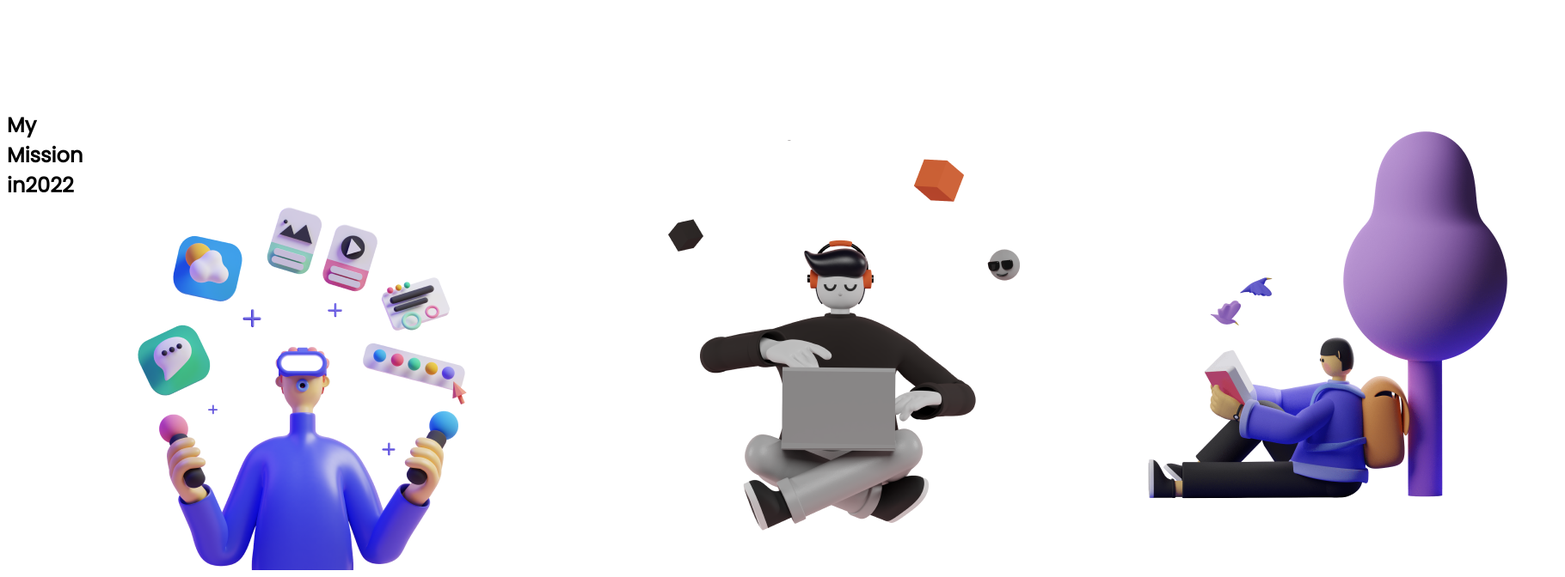
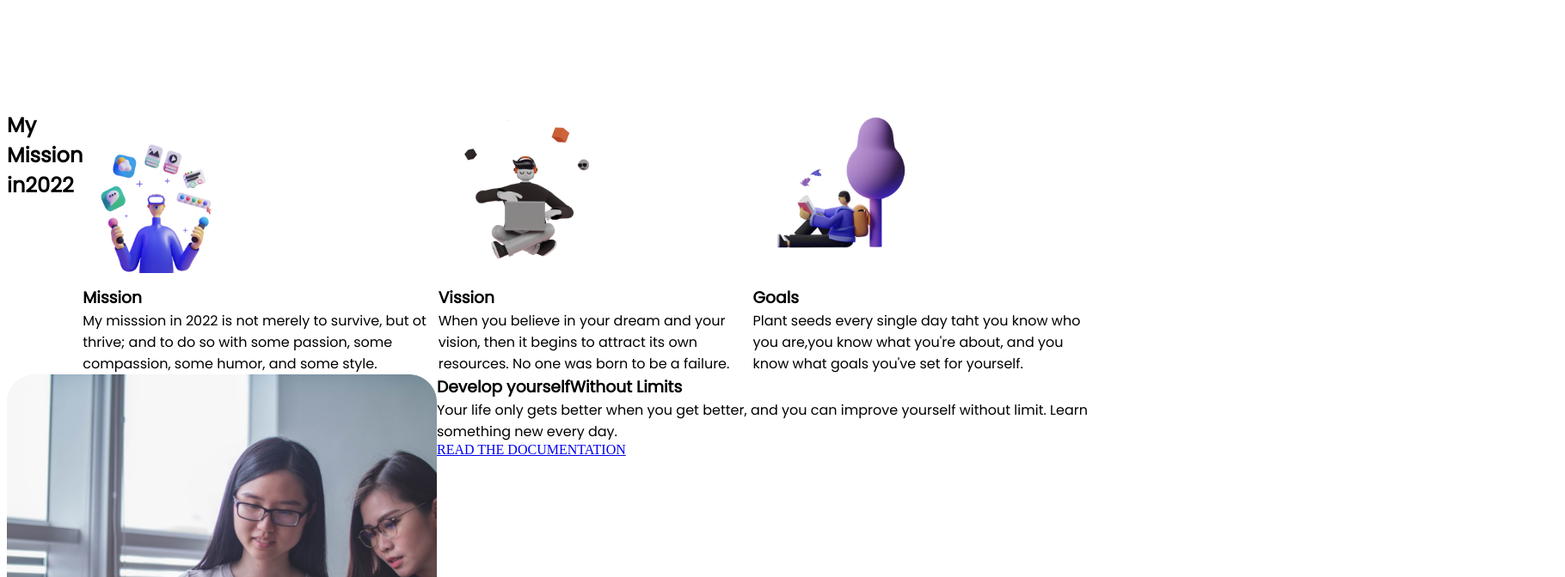
Before and after one commit to hamimhossain1/my-2022-mission, a plain HTML site: page index.html in a window 1280 px wide. Shown: the part 1340-2012 px from the top of the page at 86% size, 1820 px wide, since content can reach past the window. Drawn offline with Linux system fonts and the light colour scheme.

Commit message:
mission-22-5

```diff
--- a/index.html
+++ b/index.html
@@ -21,20 +21,26 @@
         <div class="picture-22"><img src="person-1.png" alt="A beautiful person with glasses width="600" height="600"></div>
     </section>
 
+
+
+
+
+
+
     <section class="mission-vission-goals">
         <h1>My Mission in<span>2022</span></h1>
         <div>
-            <img src="illustrator-1.png" alt="">
+            <img src="illustrator-1.png" alt="" style="width:200px;height:200px;">
             <h3>Mission</h3>
             <p>My misssion in 2022 is not merely to survive, but ot thrive; and to do so with some passion, some compassion, some humor, and some style.</p>
         </div>
         <div>
-            <img src="illustrator-2.png" alt="">
+            <img src="illustrator-2.png" alt="" style="width:200px;height:200px;">
             <h3>Vission</h3>
             <p>When you believe in your dream and your vision, then it begins to attract its own resources. No one was born to be a failure.</p>
         </div>
         <div>
-            <img src="illustrator-3.png" alt="">
+            <img src="illustrator-3.png" alt="" style="width:200px;height:200px;">
             <h3>Goals</h3>
             <p>Plant seeds every single day taht you know who you are,you know what you're about, and you know what goals you've set for yourself.</p>
         </div>
@@ -63,6 +69,8 @@
 
 
 
+
+
     <section>
         <div class="know-mind-body">
             <h3>Know your<span>Mind & Body</span></h3>
@@ -72,6 +80,8 @@
         <div><img src="project.png" alt="" style="width:500px;height:500px;">
         </div>
     </section>
+
+
 
 
 
@@ -88,6 +98,11 @@
     </section>
 
 
+
+
+
+
+
     <footer>
         <div>
             <h2>Mission<span>2022</span></h2>
```
